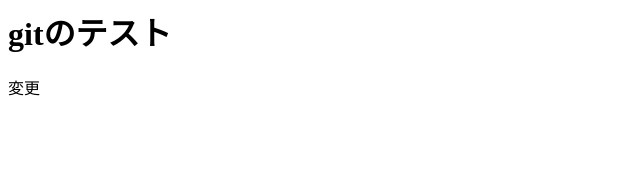
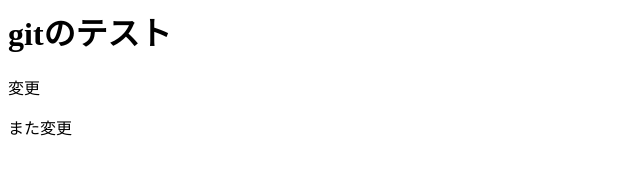
Before and after one commit to yonashiroOgs/github_test, a plain HTML site: page index.html in a window 1280 px wide. Shown: the full height of the page, 0-640 px from the left. Drawn offline with Linux system fonts and the light colour scheme.

Commit message:
またまた変更しました。

```diff
--- a/index.html
+++ b/index.html
@@ -1,2 +1,3 @@
 <h1>gitのテスト</h1>
 <p>変更</p>
+<p>また変更</p>
```
